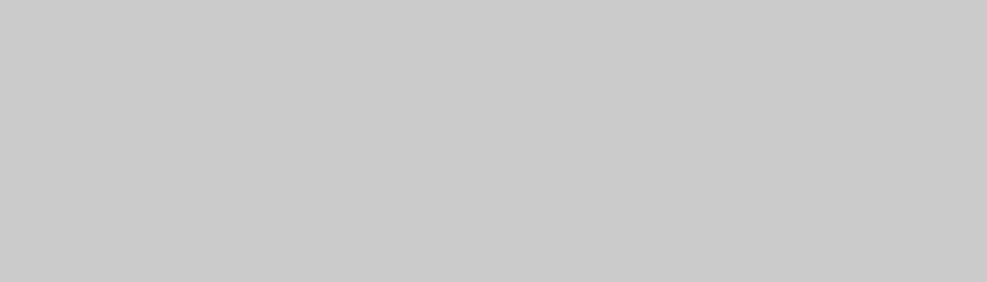
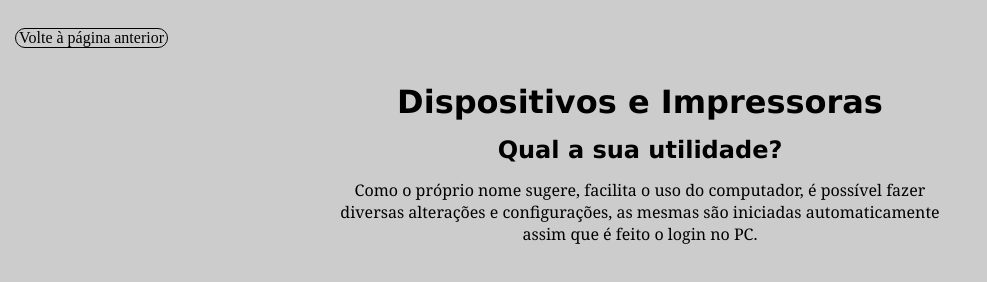
Before and after one commit to vini00784/painel-de-controle, a plain HTML site: page pages/dispositivos-e-impressoras.html in a window 1280 px wide. Shown: the whole page, without its empty margins (0-987 px from the left). Drawn offline with Linux system fonts and the light colour scheme.

Commit message:
Dispositivos e Impressoras

```diff
--- a/pages/dispositivos-e-impressoras.html
+++ b/pages/dispositivos-e-impressoras.html
@@ -7,6 +7,20 @@
     <title>Dispositivos e Impressoras</title>
 </head>
 <body>
-    <p></p>
+    <header>
+        <div class="button">
+            <a href="http://127.0.0.1:5500/index.html" class="header-container">Volte à página anterior</a>
+        </div>
+    </header>
+
+    <main>
+        <div class="main-container">
+            <h1>Dispositivos e Impressoras</h1>
+            <h2>Qual a sua utilidade?</h2>
+            <div class="item-container">
+                Como o próprio nome sugere, facilita o uso do computador, é possível fazer diversas alterações e configurações, as mesmas são iniciadas automaticamente assim que é feito o login no PC.
+            </div>
+        </div>
+    </main><p></p>
 </body>
 </html>
--- a/pages/stylepages.css
+++ b/pages/stylepages.css
@@ -67,6 +67,7 @@ h2 {
 .item-container {
     display: flex;
     align-items: center;
+    justify-content: center;
     gap: 8px;
     text-decoration: none;
     color: #000;
```
Also changed, not shown: index.html (+2 -3 lines), pages/contas-usuario.html (+15 -1 lines), pages/criptografia-disco.html (+16 -2 lines), pages/data-e-hora.html (+15 -1 lines), pages/facilidade-de-acesso.html (+2 -2 lines).
